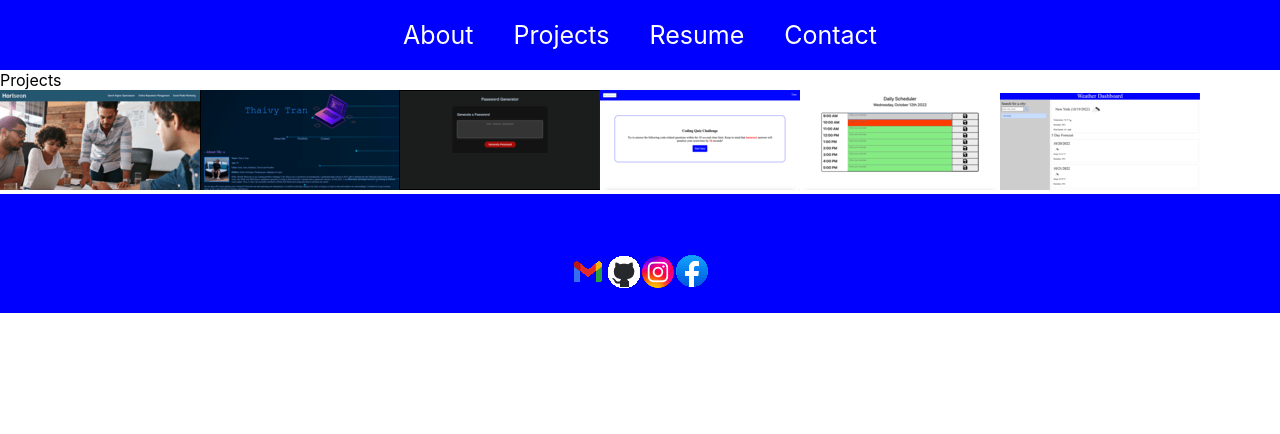
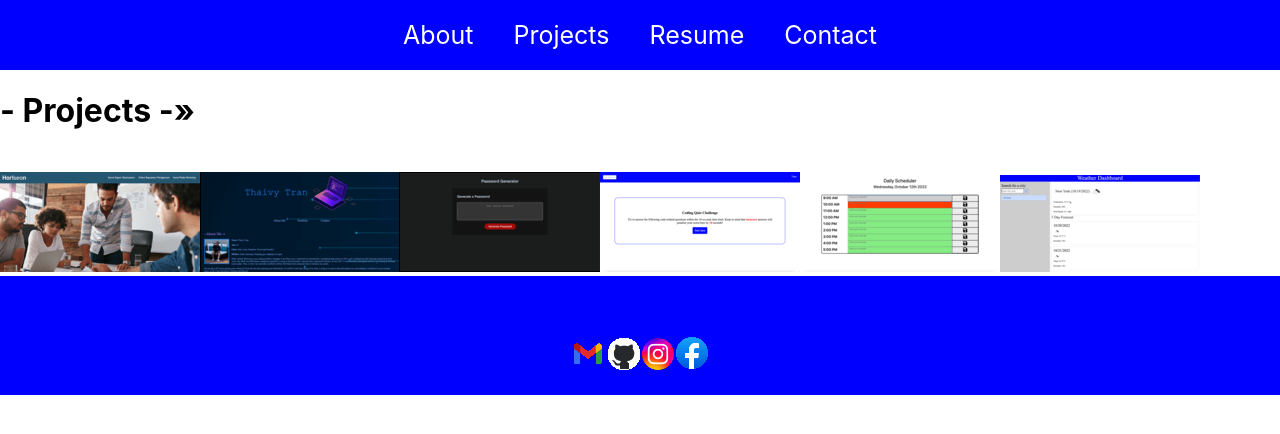
Before and after one commit to ThaivyTran/code-reactport, a React (Create React App) app: page /projects in a window 1280 px wide. Shown: the top 434 px of the page. Built offline with nearby package versions, Linux system fonts and the light colour scheme.

Commit message:
changed titles per page

```diff
--- a/src/App.css
+++ b/src/App.css
@@ -36,3 +36,7 @@
     transform: rotate(360deg);
   }
 }
+
+h1 {
+  font-size: 25px;
+}
--- a/src/routes/Contact.js
+++ b/src/routes/Contact.js
@@ -2,7 +2,7 @@ import React from 'react';
 
 function Contact() {
   return (
-    <div className='contact'>Contact
+    <div className='contact'><h1>- Contact -»</h1>
 
     </div>
   )
--- a/src/routes/Projects.js
+++ b/src/routes/Projects.js
@@ -8,7 +8,7 @@ import Work6 from '../images/Work-6.png';
 
 function Projects() {
   return (
-    <div>Projects
+    <div><h1>- Projects -»</h1>
       <br></br>
     <a href ="https://github.com/ThaivyTran/code-refactor"><img src={Work1} alt="work1" /></a>
     <a href ="https://github.com/ThaivyTran/code-portfolio/"><img src={Work2} alt="work2" /></a>
--- a/src/routes/Resume.js
+++ b/src/routes/Resume.js
@@ -4,7 +4,7 @@ import resume from '../documents/Resume.pdf';
 
 function Resume() {
   return (
-    <div>Resume
+    <div><h1>- Resume -»</h1>
       <br></br>
       <Document file={resume} >
       <Page pageNumber={1} />
```
